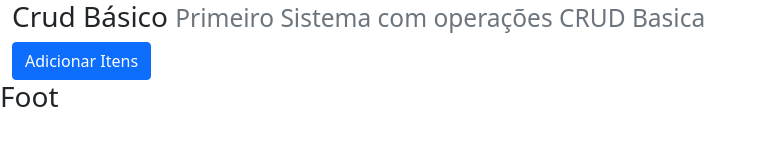
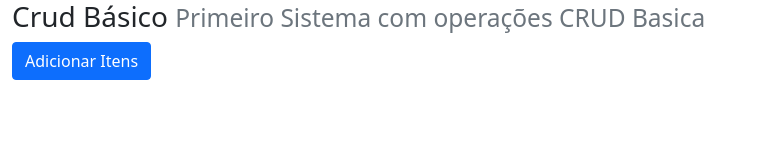
Before and after one commit to CostaDiegoD3X/CRUDBasicoHTMLJavaBootstrap, a plain HTML site: page index.html in a window 1280 px wide. Shown: the whole page, without its empty margins (0-765 px from the left). Drawn offline with nearby package versions, Linux system fonts and the light colour scheme.

Commit message:
sem foot test

```diff
--- a/index.html
+++ b/index.html
@@ -28,7 +28,6 @@
         </div>
     </div>
 
-    <h3>Foot</h3>
 
 
     <script src="https://cdn.jsdelivr.net/npm/bootstrap@5.0.0-beta3/dist/js/bootstrap.bundle.min.js"
```
